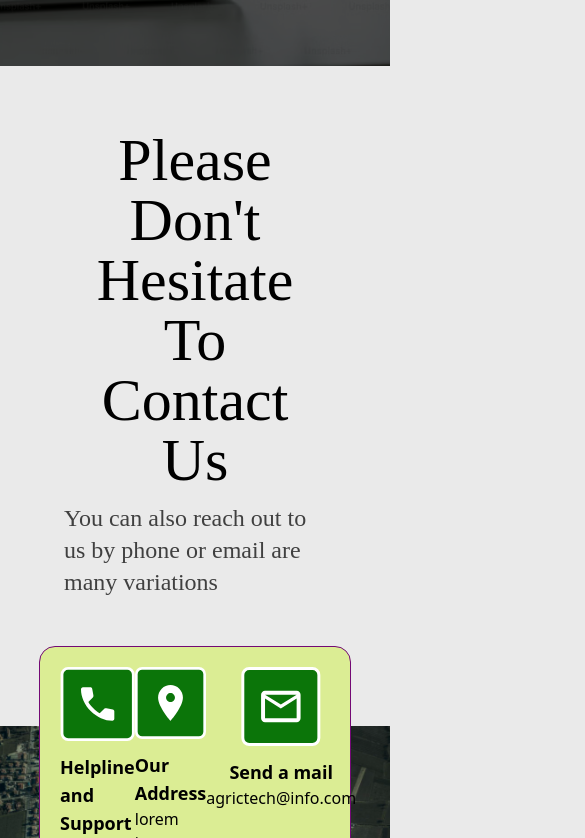
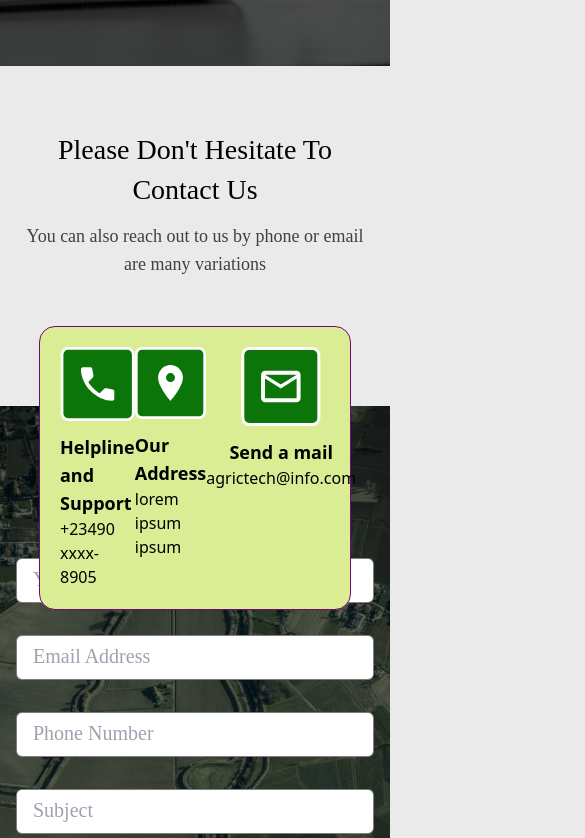
Before and after one commit to JUNNY12/bemfort, a React (Vite) app: page /contact in a window 390 px wide. Shown: the part 526-1364 px from the top of the page, 585 px wide, since content can reach past the window. Built offline with nearby package versions, Linux system fonts and the light colour scheme.

Commit message:
styles: add responsiveness to sections

```diff
--- a/src/components/specific/Contact/ContactForm.tsx
+++ b/src/components/specific/Contact/ContactForm.tsx
@@ -23,25 +23,26 @@ export const ContactForm: React.FC = (): JSX.Element => {
 
     return (
         <Container tag='section' styles={'relative bg-center bg-contact-section bg-cover w-full h-full'}>
-            <SupportLineCard styles={"absolute -top-20 border border-purple left-1/2 translate-x-[-50%]"} />
-            <FlexContainer tag="div" styles={'w-full h-full justify-center items-center text-white font-roboto-serif bg-neutral-col-300'} >
-                <form action="" onSubmit={handleSubmit} className=" mt-32 mb-16 px-16">
-                    <Container tag="div" styles={'grid grid-cols-2 gap-6 mb-6'}>
+            <SupportLineCard styles={"absolute -top-20 z-50 border border-purple left-1/2 translate-x-[-50%]"} />
+            <Container tag="div" styles={'w-full h-full text-white font-roboto-serif bg-black/20 backdrop-brightness-50'} >
+                <form action="" onSubmit={handleSubmit} className=" mx-16 lg:mx-8 md:!mx-4 pt-36">
+                    <Container tag="div" styles={'grid grid-cols-2 md:grid-cols-1 gap-6'}>
                         <InputField
                             value={formData.name}
                             onChange={handleChange}
                             labelStyles={'text-base'}
                             placeholder="Your Name"
                             name="name"
-                            inputStyles="min-w-[450px] placeholder:text-xl placeholder:font-roboto-serif text-black px-4 py-2 h-[45px] border-[1.5px] border-neutral-col-400 focus:border-2 focus:outline-none focus:border-dark-green transition-colors duration-300"
+                            inputStyles="w-full placeholder:text-xl placeholder:font-roboto-serif text-black px-4 py-2 h-[45px] border-[1.5px] border-neutral-col-400 focus:border-2 focus:outline-none focus:border-dark-green transition-colors duration-500"
                         />
+
                         <InputField
                             value={formData.email}
                             onChange={handleChange}
                             labelStyles={'text-base'}
                             placeholder="Email Address"
                             name="email"
-                            inputStyles="min-w-[450px] placeholder:text-xl placeholder:font-roboto-serif text-black px-4 py-2 h-[45px] border-[1.5px] border-neutral-col-400 focus:border-2 focus:outline-none focus:border-dark-green transition-colors duration-300"
+                            inputStyles="w-full placeholder:text-xl placeholder:font-roboto-serif text-black px-4 py-2 h-[45px] border-[1.5px] border-neutral-col-400 focus:border-2 focus:outline-none focus:border-dark-green transition-colors duration-500"
                         />
                         <InputField
                             value={formData.phoneNumber}
@@ -49,7 +50,7 @@ export const ContactForm: React.FC = (): JSX.Element => {
                             labelStyles={'text-base'}
                             placeholder="Phone Number"
                             name="phoneNumber"
-                            inputStyles="min-w-[450px] placeholder:text-xl placeholder:font-roboto-serif text-black px-4 py-2 h-[45px] border-[1.5px] border-neutral-col-400 focus:border-2 focus:outline-none focus:border-dark-green transition-colors duration-300"
+                            inputStyles="w-full placeholder:text-xl placeholder:font-roboto-serif text-black px-4 py-2 h-[45px] border-[1.5px] border-neutral-col-400 focus:border-2 focus:outline-none focus:border-dark-green transition-colors duration-500"
                         />
                         <InputField
                             value={formData.subject}
@@ -57,7 +58,7 @@ export const ContactForm: React.FC = (): JSX.Element => {
                             labelStyles={'text-base'}
                             placeholder="Subject"
                             name="subject"
-                            inputStyles="min-w-[450px] placeholder:text-xl placeholder:font-roboto-serif text-black px-4 py-2 h-[45px] border-[1.5px] border-neutral-col-400 focus:border-2 focus:outline-none focus:border-dark-green transition-colors duration-300"
+                            inputStyles="w-full placeholder:text-xl placeholder:font-roboto-serif text-black px-4 py-2 h-[45px] border-[1.5px] border-neutral-col-400 focus:border-2 focus:outline-none focus:border-dark-green transition-colors duration-500"
                         />
                     </Container>
                     <TextField
@@ -67,16 +68,15 @@ export const ContactForm: React.FC = (): JSX.Element => {
                         rows={10}
                         name="message"
                         placeholder="Your message here"
-                        inputStyles="w-full mt-2 px-4 placeholder:text-xl placeholder:font-roboto-serif text-black py-2 border-[1.5px] border-neutral-col-400 focus:border-2 focus:outline-none focus:border-dark-green transition-colors duration-300"
+                        inputStyles="w-full h-[350px] mt-4 px-4 placeholder:text-xl placeholder:font-roboto-serif text-black py-2 border-[1.5px] border-neutral-col-400 focus:border-2 focus:outline-none focus:border-dark-green transition-colors duration-500"
                     />
 
-                    <FlexContainer tag="div" styles="justify-center mt-6 font-roboto-serif">
-                        <Button variant="green" styles={'w-72 h-[45px] py-3'} text="Send a Message" />
+                    <FlexContainer tag="div" styles="justify-center mt-6 pb-16 font-roboto-serif">
+                        <Button variant="green" styles={'w-72 hover:shadow-umbra ease-in-out duration-500 py-3 '} text="Send a Message" />
                     </FlexContainer>
                 </form>
 
-            </FlexContainer>
-
+            </Container>
         </Container>
     )
 }
--- a/src/components/specific/Contact/TopHeader.tsx
+++ b/src/components/specific/Contact/TopHeader.tsx
@@ -4,12 +4,12 @@ import { FlexContainer } from "@/components/common/container/FlexContainer"
 
 export const TopHeader: React.FC = (): JSX.Element => {
     return (
-        <Container tag="section" styles={'p-16 mb-16'}>
-            <FlexContainer tag="div" styles="justify-between items-center flex-col">
-                <Typography variant="h1" styles="text-6xl font-regular font-roboto-serif max-w-[550px] mb-3 text-center">
+        <Container tag="section" styles={'mt-16 mb-32 mx-16 lg:mx-8 md:!mx-4'}>
+            <FlexContainer tag="div" styles="justify-between items-center flex-col text-center">
+                <Typography variant="h1" styles="text-6xl md:text-4xl sm:!text-[28px] font-regular font-roboto-serif max-w-[550px] md:max-w-[400px]  mb-3">
                     Please Don't Hesitate To Contact Us
                 </Typography>
-                <p className="text-2xl font-roboto-serif text-neutral-700">
+                <p className="text-2xl md:text-lg font-roboto-serif text-neutral-700">
                     You can also reach out to us by phone or email are many variations
                 </p>
             </FlexContainer>
```
